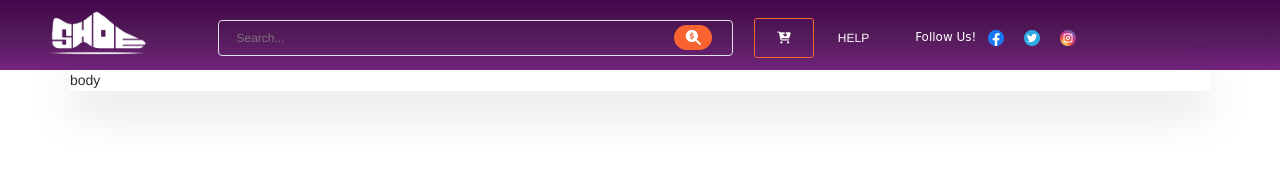
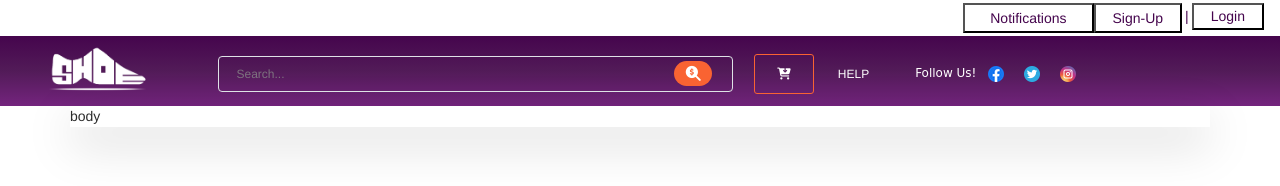
Before and after one commit to kasDev18/kodego_grouping_project, a website: page ad_page.html in a window 1280 px wide. Drawn offline with Linux system fonts and the light colour scheme; some packages are replaced by stand-ins of ours; a web font is replaced by a local one.

Commit message:
applied upper nav to ad,category and search page

```diff
--- a/ad_page.html
+++ b/ad_page.html
@@ -18,6 +18,12 @@
     <title>Shoe.com | Ad Page</title>
 </head>
 <body>
+    <div class="d-flex justify-content-end upper_nav mx-3">
+        <button class="bg-transparent"><span class="mx-3">Notifications</span></button>
+        <button class="bg-transparent"><span class="mx-2">Sign-Up</span></button>
+        <span>|</span>
+        <a href="./login.html"><button class="bg-transparent"><span class="mx-2">Login</span></button></a>
+    </div>
     <div class="header">
         <div class="row">
             <div class="col-3">
```
Also changed, not shown: category_page.html (+6 -0 lines), landing_page.html (+1 -1 lines), search_page.html (+6 -0 lines).
